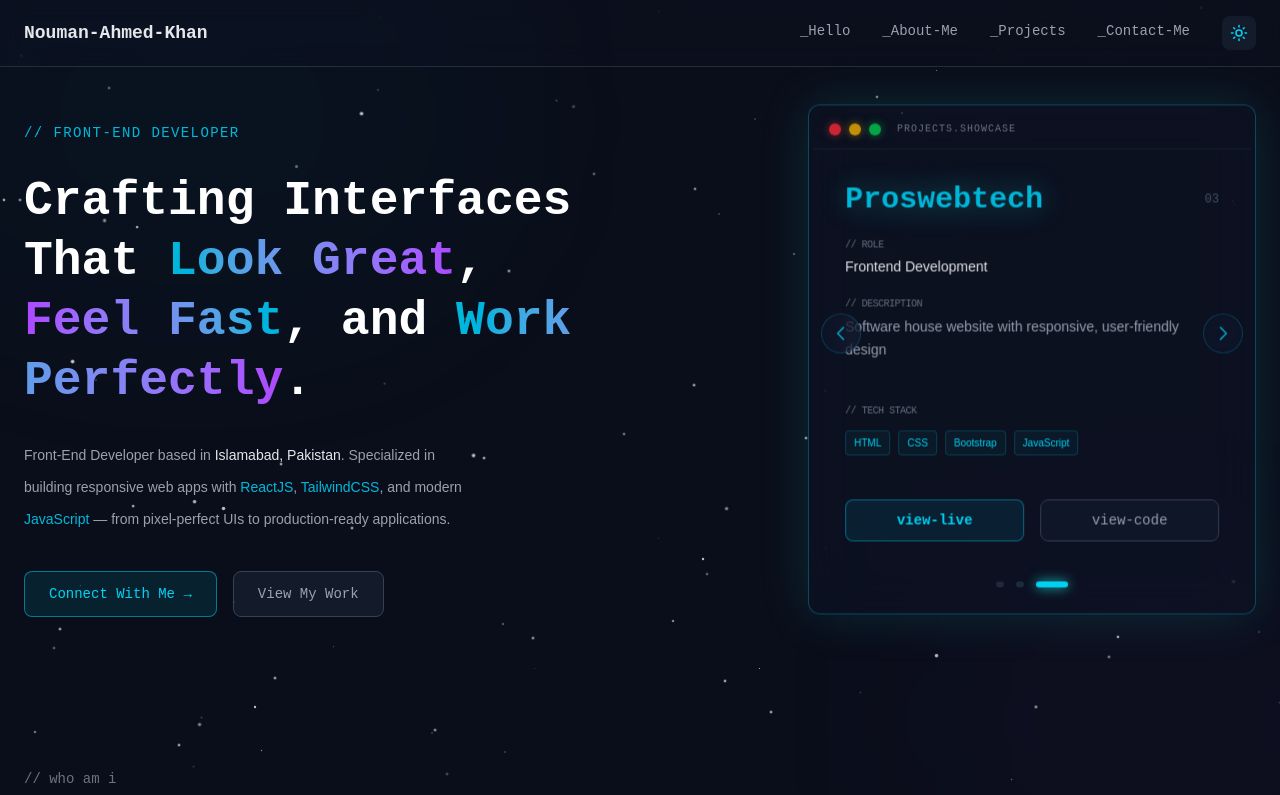
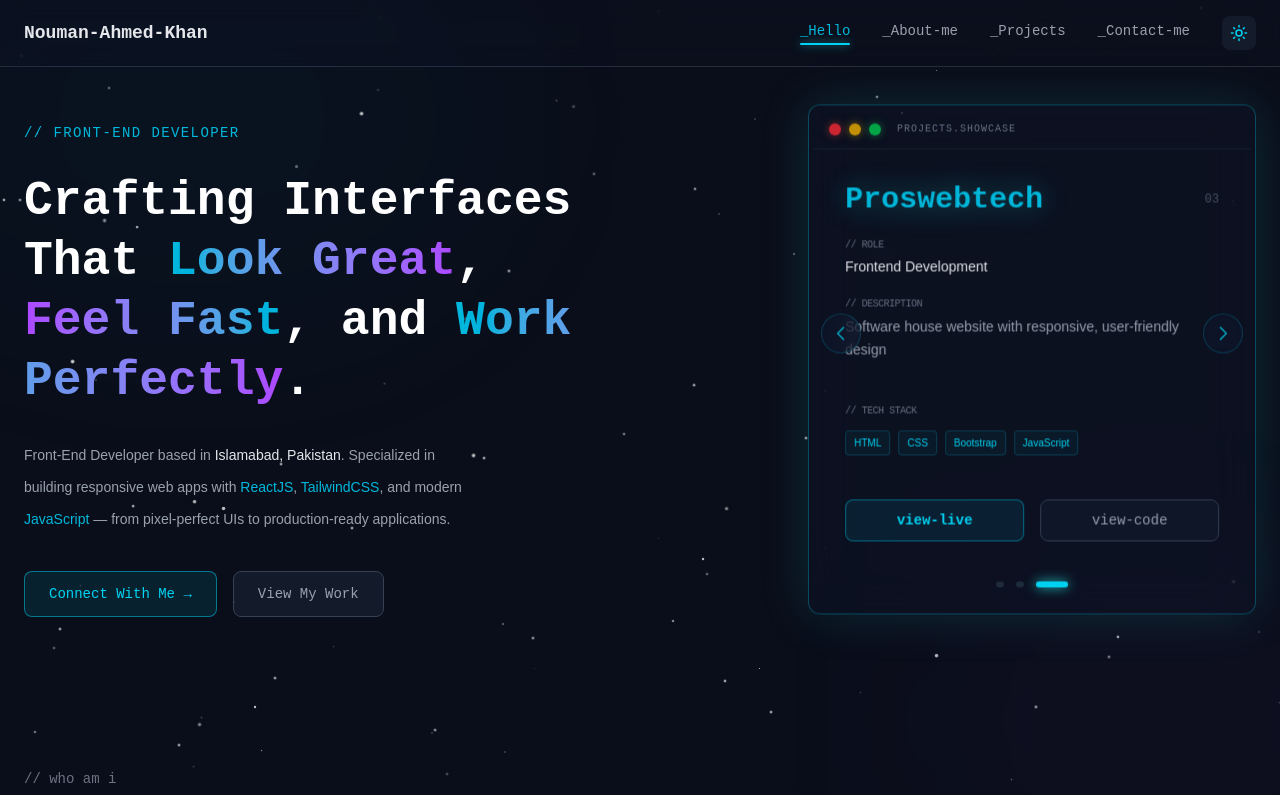
Before and after one commit to Nouman-Ahmed-Khan/my-portfolio, a React (Vite) app: page / in a window 1280 px wide. Shown: the top 795 px of the page. Built offline with nearby package versions, Linux system fonts and the light colour scheme.

Commit message:
Navbar Links Fixed

```diff
--- a/src/components/layout/Navbar.jsx
+++ b/src/components/layout/Navbar.jsx
@@ -2,7 +2,12 @@ import React, { useState, useEffect } from 'react';
 import { useTheme } from '../../context/ThemeContext';
 import { Sun, Moon } from 'lucide-react';
 
-const NAV_ITEMS = ['_Hello', '_About-Me', '_Projects', '_Contact-Me'];
+const NAV_ITEMS = [
+  { id: '_hello',      label: '_Hello'      },
+  { id: '_about-me',  label: '_About-me'   },
+  { id: '_projects',  label: '_Projects'   },
+  { id: '_contact-me',label: '_Contact-me' },
+];
 
 const Navbar = () => {
   const { isDark, toggleTheme } = useTheme();
@@ -10,11 +15,11 @@ const Navbar = () => {
 
   useEffect(() => {
     const observers = [];
-    NAV_ITEMS.forEach((item) => {
-      const el = document.getElementById(item);
+    NAV_ITEMS.forEach(({ id }) => {
+      const el = document.getElementById(id);
       if (!el) return;
       const observer = new IntersectionObserver(
-        ([entry]) => { if (entry.isIntersecting) setActiveSection(item); },
+        ([entry]) => { if (entry.isIntersecting) setActiveSection(id); },
         { threshold: 0.5 }
       );
       observer.observe(el);
@@ -23,10 +28,10 @@ const Navbar = () => {
     return () => observers.forEach((obs) => obs.disconnect());
   }, []);
 
-  const handleNavClick = (e, item) => {
+  const handleNavClick = (e, id) => {
     e.preventDefault();
-    document.getElementById(item)?.scrollIntoView({ behavior: 'smooth' });
-    setActiveSection(item);
+    document.getElementById(id)?.scrollIntoView({ behavior: 'smooth' });
+    setActiveSection(id);
   };
 
   return (
@@ -46,22 +51,22 @@ const Navbar = () => {
 
         {/* Nav links */}
         <div className="hidden md:flex items-center gap-8 font-mono text-sm">
-          {NAV_ITEMS.map((item) => {
-            const isActive = activeSection === item;
+          {NAV_ITEMS.map(({ id, label }) => {
+            const isActive = activeSection === id;
             return (
               <a
-                key={item}
-                href={`#${item}`}
-                onClick={(e) => handleNavClick(e, item)}
+                key={id}
+                href={`#${id}`}
+                onClick={(e) => handleNavClick(e, id)}
                 className={`relative pb-1 transition-colors duration-300 ${
                   isActive
                     ? 'text-cyan-500'
                     : isDark
                       ? 'text-gray-400 hover:text-cyan-400'
-                      : 'text-slate-600 hover:text-cyan-600'
+                      : 'text-slate-500 hover:text-cyan-600'
                 }`}
               >
-                {item}
+                {label}
                 {isActive && (
                   <span className="absolute bottom-0 left-0 w-full h-[2px] bg-cyan-400 rounded-full shadow-[0_0_8px_rgba(34,211,209,0.8)]" />
                 )}
--- a/src/components/sections/Hero.jsx
+++ b/src/components/sections/Hero.jsx
@@ -119,7 +119,7 @@ const Hero = () => {
             className={`rounded-xl p-1 relative max-w-md w-full project-float border transition-all duration-500 ${
               isDark
                 ? 'border-cyan-400/30 bg-slate-900/40 backdrop-blur-xl shadow-[0_0_50px_rgba(34,211,209,0.15)]'
-                : 'border-slate-400 bg-white/70 backdrop-blur-xl shadow-[0_4px_40px_rgba(0,0,0,0.15)]'
+                : 'border-slate-400 bg-white-200/10 backdrop-blur-xl shadow-[0_4px_40px_rgba(0,0,0,0.15)]'
             }`}
             onMouseEnter={() => setIsPaused(true)}
             onMouseLeave={() => setIsPaused(false)}
```
